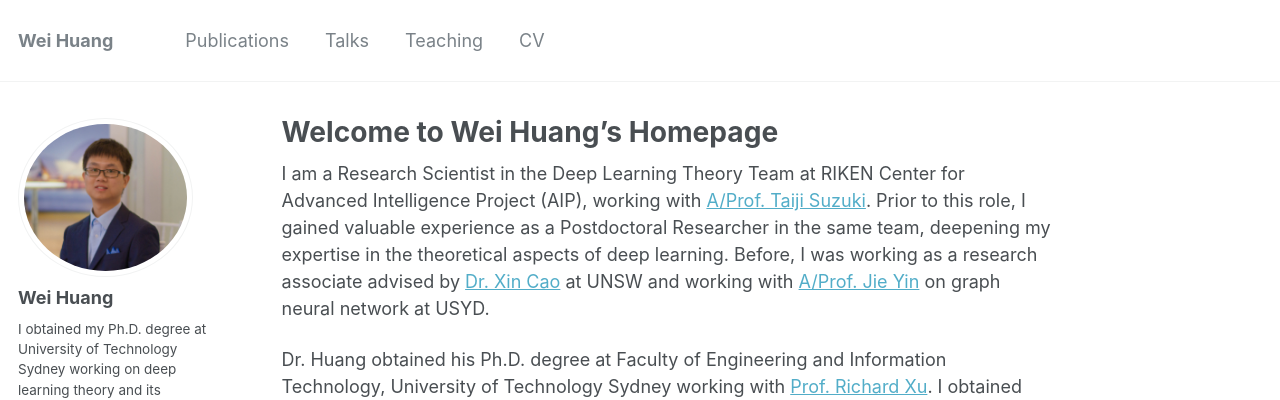
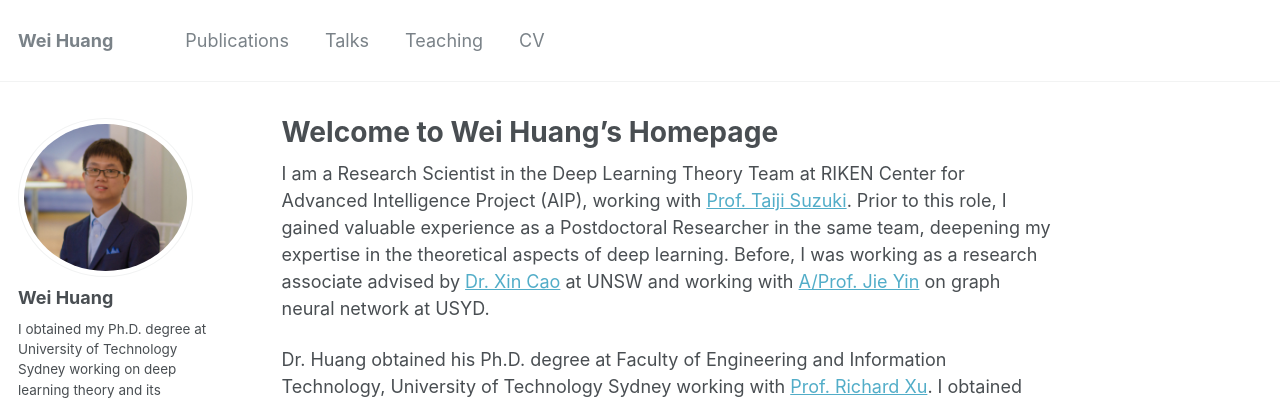
Before and after one commit to WeiHuang05/Weihuang05.github.io, a Jekyll site: the page built from index.md, in a window 1280 px wide and 900 px high. Shown: the top 400 px of the window. Built offline with Jekyll 4.4.1, drawn with Linux system fonts in a browser that asks for light colours.

```diff
--- a/index.md
+++ b/index.md
@@ -2,7 +2,7 @@
 title: Welcome to Wei Huang's Homepage
 ---
 
-I am a Research Scientist in the Deep Learning Theory Team at RIKEN Center for Advanced Intelligence Project (AIP), working with [A/Prof. Taiji Suzuki](http://ibis.t.u-tokyo.ac.jp/suzuki/). Prior to this role, I gained valuable experience as a Postdoctoral Researcher in the same team, deepening my expertise in the theoretical aspects of deep learning. Before, I was working as a research associate advised by [Dr. Xin Cao](https://research.unsw.edu.au/people/dr-xin-cao) at UNSW and working with [A/Prof. Jie Yin](https://www.sydney.edu.au/business/about/our-people/academic-staff/jie-yin.html) on graph neural network at USYD.
+I am a Research Scientist in the Deep Learning Theory Team at RIKEN Center for Advanced Intelligence Project (AIP), working with [Prof. Taiji Suzuki](http://ibis.t.u-tokyo.ac.jp/suzuki/). Prior to this role, I gained valuable experience as a Postdoctoral Researcher in the same team, deepening my expertise in the theoretical aspects of deep learning. Before, I was working as a research associate advised by [Dr. Xin Cao](https://research.unsw.edu.au/people/dr-xin-cao) at UNSW and working with [A/Prof. Jie Yin](https://www.sydney.edu.au/business/about/our-people/academic-staff/jie-yin.html) on graph neural network at USYD.
 
 Dr. Huang obtained his Ph.D. degree at Faculty of Engineering and Information Technology, University of Technology Sydney working with [Prof. Richard Xu](https://profiles.uts.edu.au/YiDa.Xu). I obtained my Master degree at the department of modern Physics, University of Science and Technology of China, supervised by [Prof. Youjin Deng](http://staff.ustc.edu.cn/~yjdeng/).
 
```
